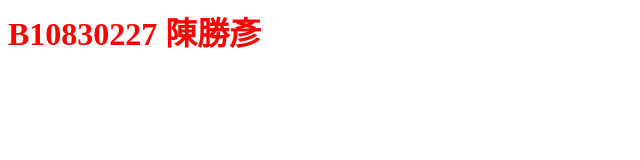
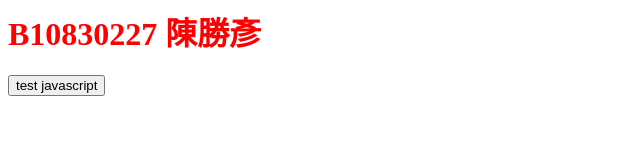
Before and after one commit to z891107/webSecurity_hw1, a plain HTML site: page index.html in a window 1280 px wide. Shown: the whole page, without its empty margins (0-640 px from the left). Drawn offline with Linux system fonts and the light colour scheme.

Commit message:
Update index.html

```diff
--- a/index.html
+++ b/index.html
@@ -8,5 +8,9 @@
 	</head>
 	<body>
 		<h1 class="red-text">B10830227 陳勝彥</h1>
+		<button onclick="testFunction()">test javascript</button>
 	</body>
+	<script>
+		testFunction = () => alert("testJS");
+	</script>
 </html>
```
